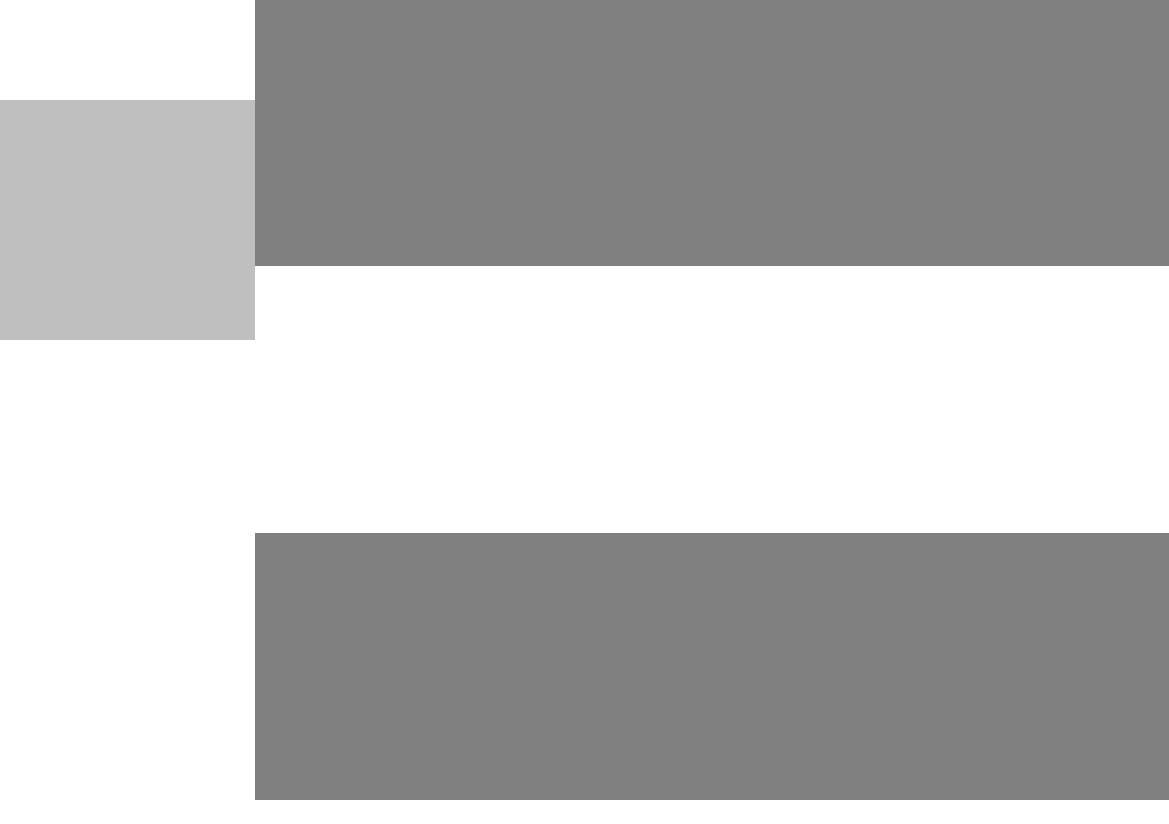
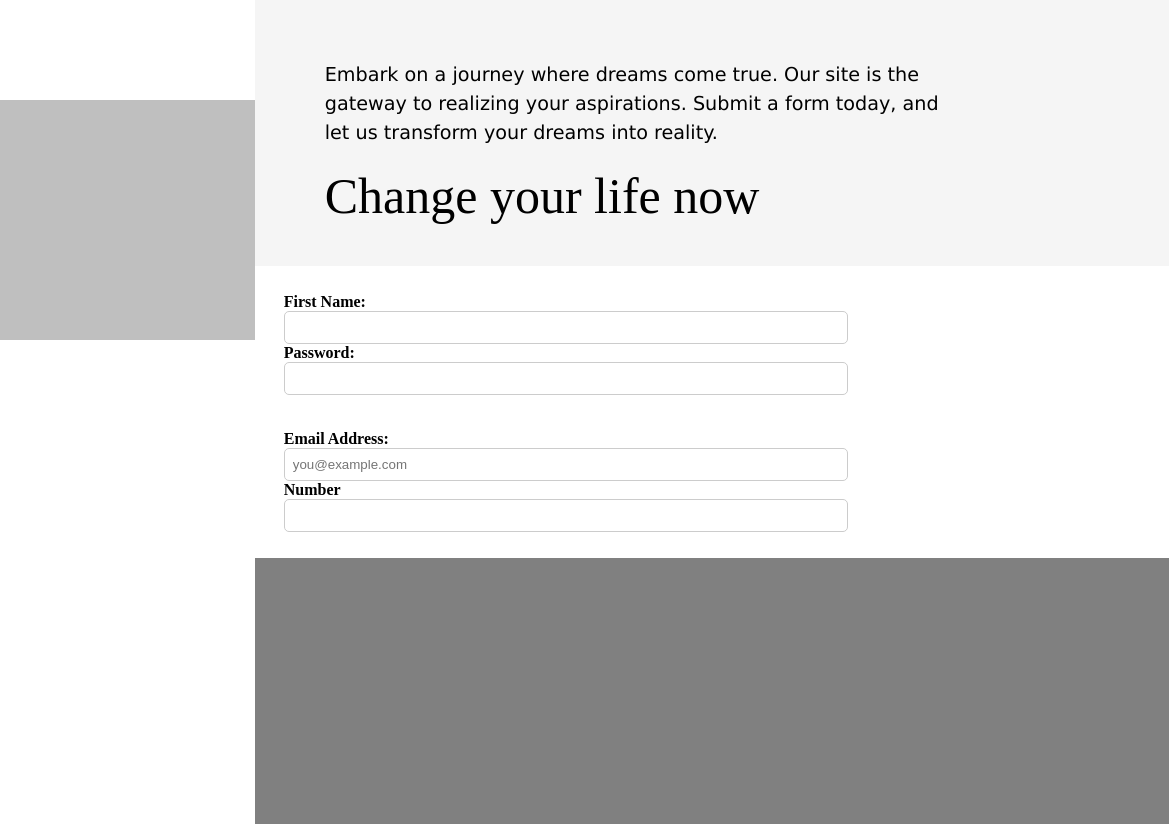
Before and after one commit to Arturmoura123/Sign_up_form, a plain HTML site: page index.html in a window 1280 px wide. Shown: the full height of the page, 111-1280 px from the left. Before the commit the page ends 800 px from the top, so only its background shows below. Drawn offline with Linux system fonts and the light colour scheme.

Commit message:
forms completed

```diff
--- a/index.html
+++ b/index.html
@@ -15,9 +15,31 @@
             </div>
         </div>
         <div class="form-container">
-            <div class="intro-part"></div>
-            <div class="form-part"></div>
-            <div class="submit-and-login"></div>
+            <div class="intro-part">
+                <p>Embark on a journey where dreams come true. Our site is the gateway to realizing your aspirations. Submit a form today, and let us transform your dreams into reality.</p>
+                <span>Change your life now</span>
+            </div>
+            <div class="form-part">
+                <form action="example.com/path" method="post">
+                    <fieldset>
+                        <label for="first_name">First Name:</label>
+                        <input type="text" id="first_name" name="first_name">
+                        <label for="user_password">Password:</label>
+                        <input type="password" id="user_password" name="password">
+                    </fieldset>
+                    <fieldset>
+                        <label for="user_email">Email Address:</label>
+                        <input type="email" id="user_email" name="email" placeholder="you@example.com">
+                        <label for="number">Number</label>
+                        <input type="number" id="number" name="number">
+                    </fieldset>
+                </form>
+
+
+            </div>
+            <div class="submit-and-login">
+
+            </div>
         </div>
     </div>
 </body>
--- a/style.css
+++ b/style.css
@@ -40,19 +40,69 @@ html, body {
 }
 
 
+.intro-part {
+    display: flex;
+    flex-direction: column;
+    justify-content: center;
+    align-items: start;
+    height: 33.3%;
+    width: auto;
+    background-color: whitesmoke;
+}
 
 
-.intro-part {
-    height: 33.3%;
-    width: auto;
-    background-color: grey;
+
+.intro-part p {
+    margin-left: 70px;
+    text-align: start;
+    width: 70%;
+    font-family: 'Lucida Sans', 'Lucida Sans Regular', 'Lucida Grande', 'Lucida Sans Unicode', Geneva, Verdana, sans-serif;
+    font-size: larger;
+    line-height: 1.5;
 }
 
+.intro-part span {
+    width: 70%;
+    margin-left: 70px;
+    font-size: 50px;
+    text-align: start;
+}
+
+
+
 .form-part {
+    display: flex;
+
+    align-items: center;
+    padding-left: 15px;
     height: 33.3%;
     width: auto;
     background-color: white;
+    padding-top: 25px;
 }
+
+
+.form-part label {
+
+    margin-bottom: 5px;
+    font-weight: bold;
+}
+
+.form-part input {
+    width: 100%;
+    padding: 8px;
+    border: 1px solid #ccc;
+    border-radius: 5px;
+    box-sizing: border-box;
+}
+
+.form-part fieldset {
+    border: none;
+    margin-bottom: 20px;
+}
+
+
+
 
 .submit-and-login {
     height: 33.3%;
```
